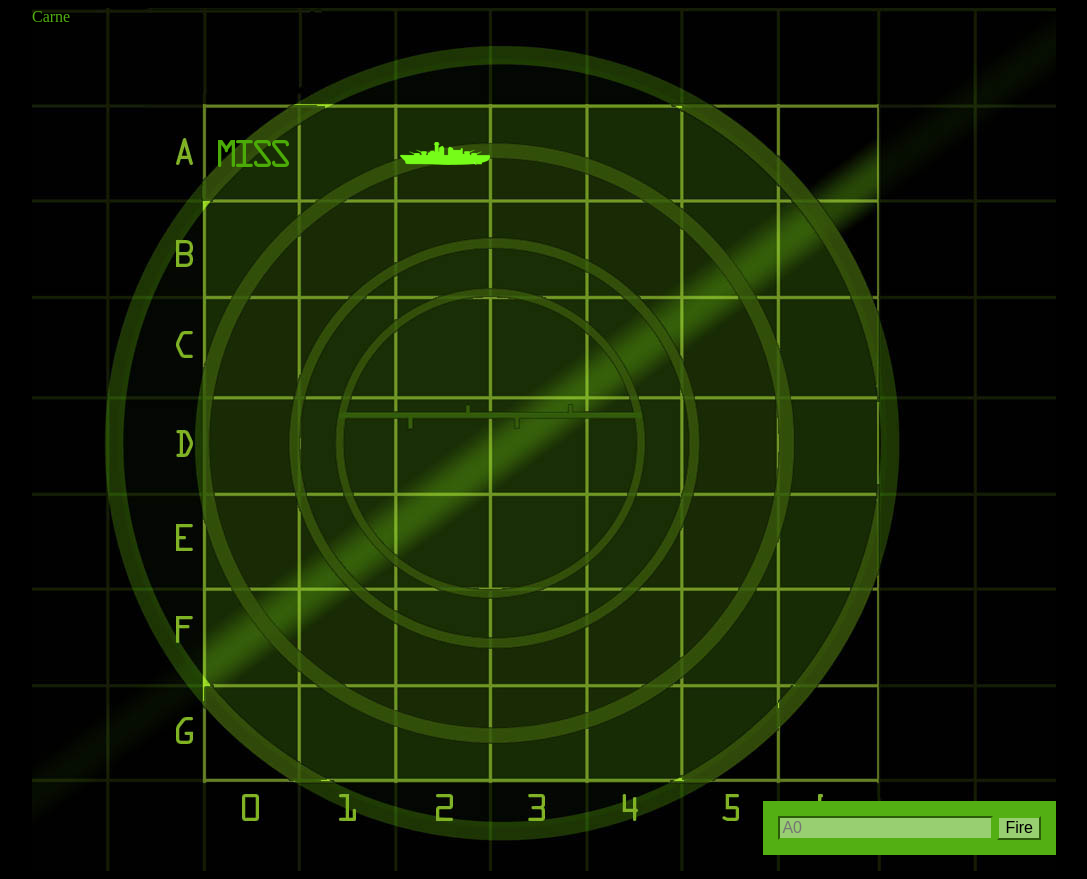
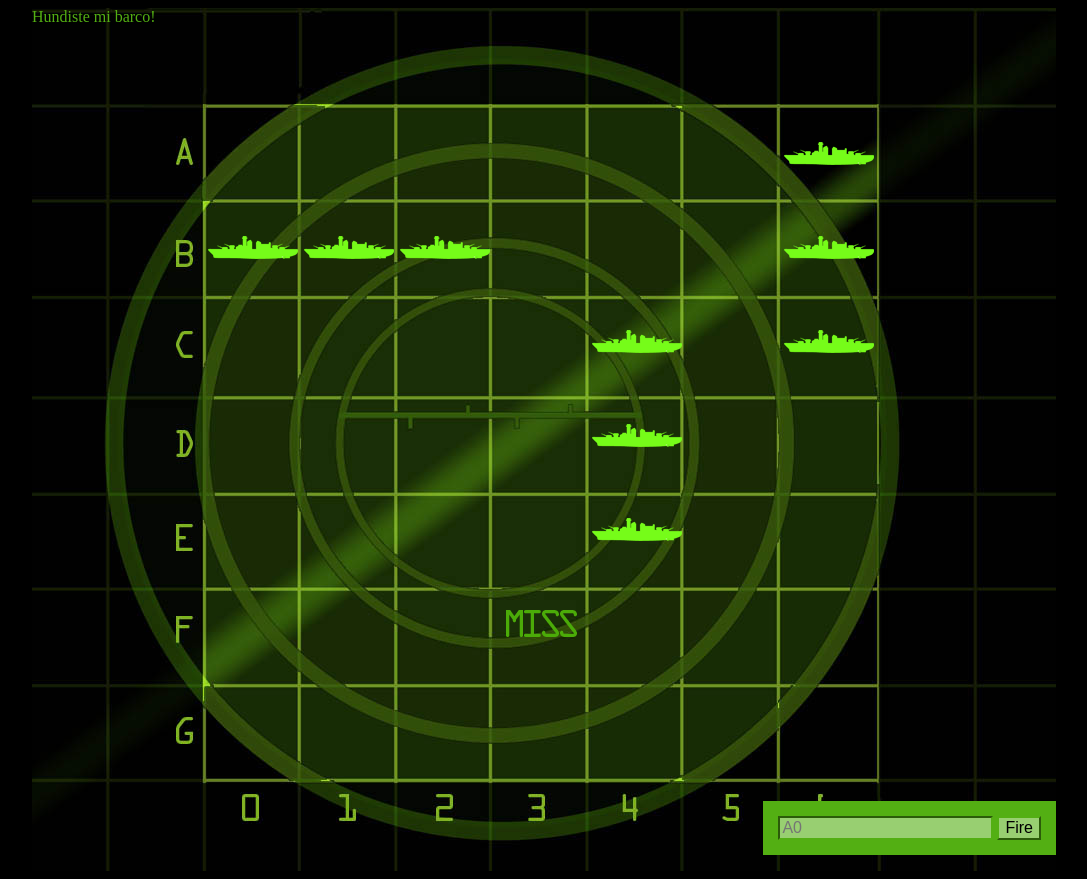
Before and after one commit to ValentinZurita/Battleship, a plain HTML site: page index.html in a window 1280 px wide. Shown: the whole page, without its empty margins (96-1183 px from the left). Drawn offline with Linux system fonts and the light colour scheme.

Commit message:
Controller Object Implementation

```diff
--- a/battleship.js
+++ b/battleship.js
@@ -16,6 +16,78 @@ const view = {
 
 };
 
-view.displayMessege('Carne');
-view.displayHit("02");
-view.displayMiss("00");
+var model = {
+    boardsize: 7,
+    numShips: 3,
+    shipLength: 3,
+    shipsSunk: 0,
+    ships: [
+        {locations: ["06", "16", "26"], hits: ["", "", ""]},
+        {locations: ["24", "34", "44"], hits: ["", "", ""]},
+        {locations: ["10", "11", "12"], hits: ["", "", ""]}
+    ],
+    fire: function (guess) {
+        for (var i = 0; i < this.numShips; i++){
+            var ship = this.ships[i];
+            var index = ship.locations.indexOf(guess);
+            if (index >= 0){
+                ship.hits[index] = "hit";
+                view.displayHit(guess);
+                view.displayMessege("HIT!!");
+                if (this.isSunk(ship)){
+                    view.displayMessege("Hundiste mi barco!");
+                    this.shipsSunk++;
+                }
+                return true;
+            }
+        }
+        view.displayMiss(guess);
+        view.displayMessege("Has fallado.");
+        return false;
+    },
+    isSunk: function (ship) {
+        for (var i = 0; i < this.shipLength; i++){
+           if (ship.hits[i] !== "hit"){
+               return false;
+           }
+        }
+        return true;
+    }
+};
+
+var controller = {
+    guesses: 0,
+    processGuess: function (guess) {
+
+    }
+}
+
+function parseGuess(guess) {
+    var alphabet = ["A", "B", "C", "D", "E", "F", "G"];
+    if (guess === null || guess.length !== 2 ){
+        alert("Opps, introduce una letra y un numero en el tablero.");
+    }else {
+        firstChar = guess.charAt(0);
+        var row = alphabet.indexOf(firstChar);
+        var column = guess.charAt(1);
+        if (isNaN(row) || isNaN(column)){
+            alert("Oops, eso no esta en el tablero");
+        }else if (row < 0 || row >= model.boardsize || column < 0 || column >= model.boardsize) {
+            alert("Oops eso esa fuera del telcado");
+        }else {
+            return row + column;
+        }
+    }
+    return null;
+}
+
+model.fire("53");
+model.fire("06");
+model.fire("16");
+model.fire("26");
+model.fire("34");
+model.fire("24");
+model.fire("44");
+model.fire("12");
+model.fire("11");
+model.fire("10");
--- a/index.html
+++ b/index.html
@@ -77,7 +77,42 @@
                 <td id="15"></td>
                 <td id="16"></td>
             </tr>
-
+            <tr>
+                <td id="20"></td>
+                <td id="21"></td>
+                <td id="22"></td>
+                <td id="23"></td>
+                <td id="24"></td>
+                <td id="25"></td>
+                <td id="26"></td>
+            </tr>
+            <tr>
+                <td id="30"></td>
+                <td id="31"></td>
+                <td id="32"></td>
+                <td id="33"></td>
+                <td id="34"></td>
+                <td id="35"></td>
+                <td id="36"></td>
+            </tr>
+            <tr>
+                <td id="40"></td>
+                <td id="41"></td>
+                <td id="42"></td>
+                <td id="43"></td>
+                <td id="44"></td>
+                <td id="45"></td>
+                <td id="46"></td>
+            </tr>
+            <tr>
+                <td id="50"></td>
+                <td id="51"></td>
+                <td id="52"></td>
+                <td id="53"></td>
+                <td id="54"></td>
+                <td id="55"></td>
+                <td id="56"></td>
+            </tr>
             <tr>
                 <td id="60"></td>
                 <td id="61"></td>
```
